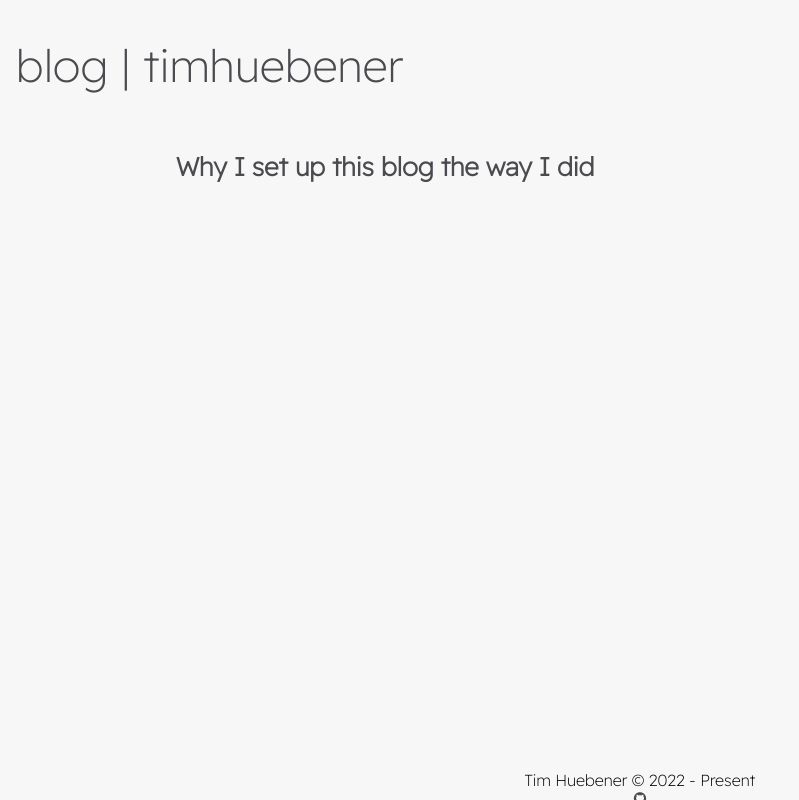
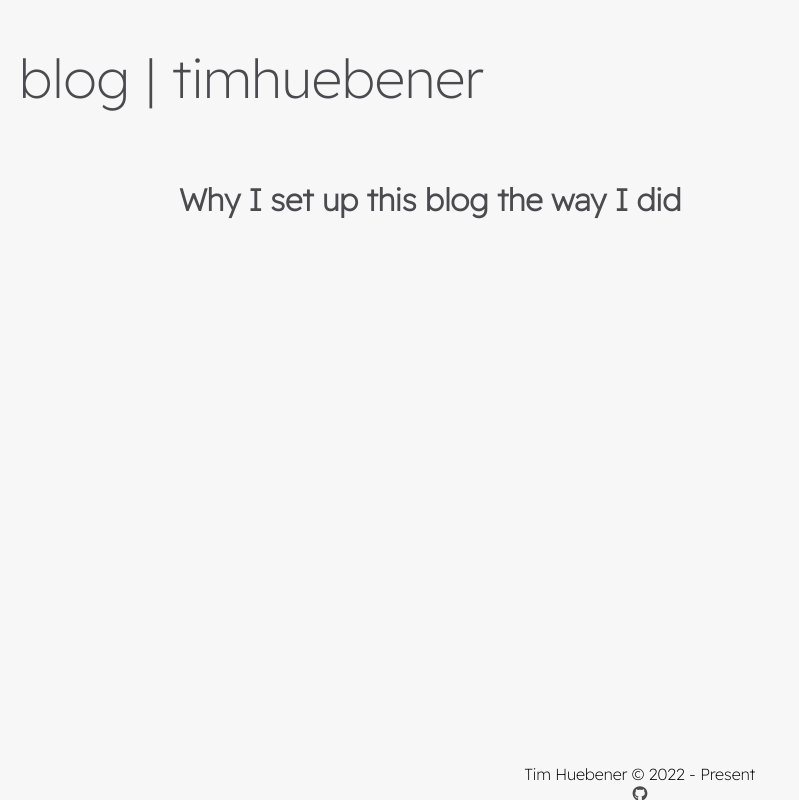
Before and after one commit to timhuebener/homepage, a plain HTML site: page public/blog/blogrational.html in a window 1280 px wide. Shown: the whole page, without its empty margins (0-799 px from the left). Drawn offline with Linux system fonts and the light colour scheme.

Commit message:
revert: use previous css stylesheets

```diff
--- a/public/blog/blogrational.html
+++ b/public/blog/blogrational.html
@@ -3,7 +3,11 @@
 
 <head>
     <title>blog | timhuebener</title>
-    <link href="../styles/combined.css" rel="stylesheet">
+    <link href="../styles/baseline.css" rel="stylesheet">
+    <link href="../styles/styles.css" rel="stylesheet">
+    <link href="../styles/mobile.css" rel="stylesheet">
+    <link href="../styles/tablet.css" rel="stylesheet">
+    <link href="../styles/desktop.css" rel="stylesheet">
 
     <meta charset="utf-8" />
     <meta name="viewport" content="width=375, initial-scale=1" />
```
Also changed, not shown: public/blog/init.html (+5 -1 lines), public/index.html (+5 -1 lines).
